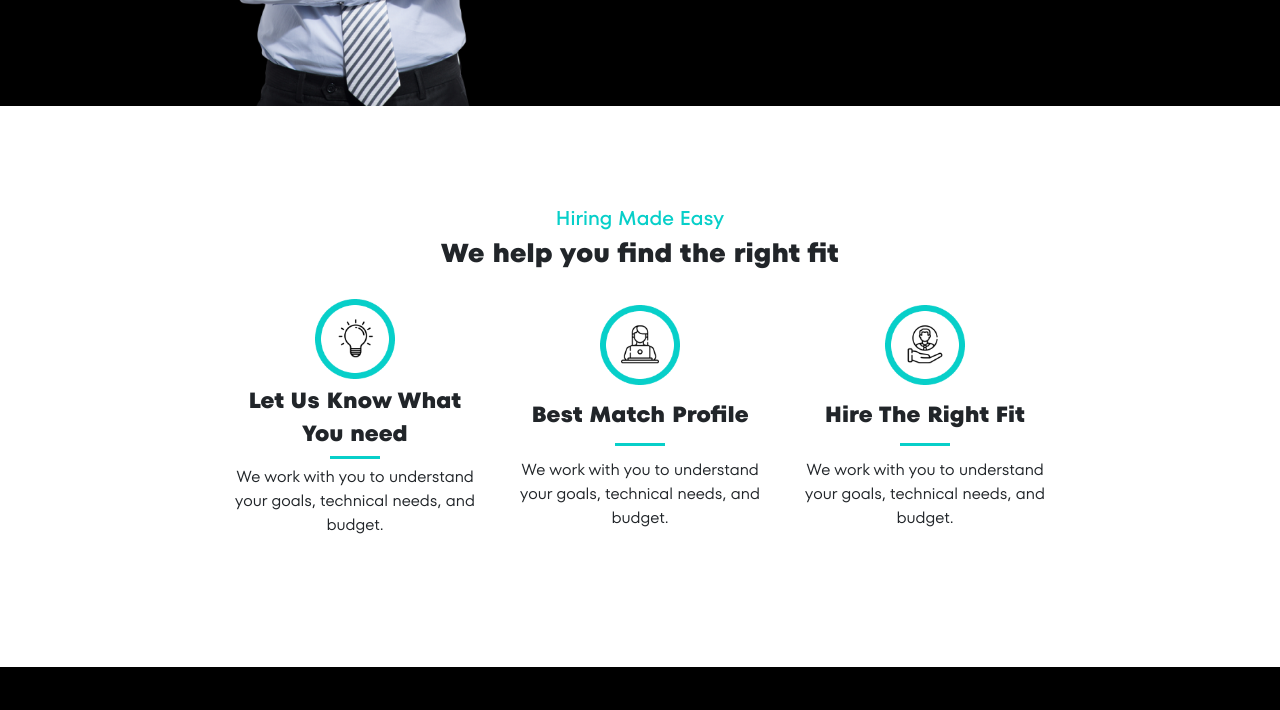
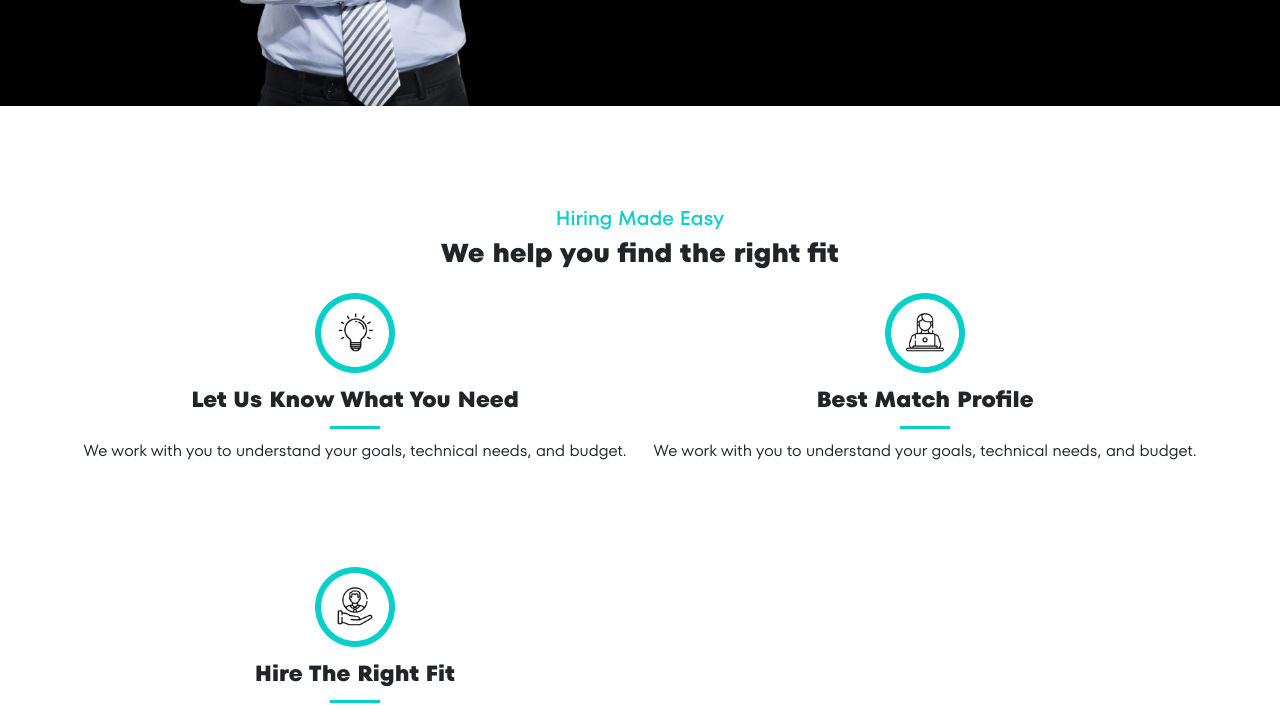
Before and after one commit to henwijames/training2, a plain HTML site: page index.html in a window 1280 px wide. Shown: the part 2326-3036 px from the top of the page. Drawn offline with nearby package versions, Linux system fonts and the light colour scheme.

Commit message:
fix talktous section

```diff
--- a/assets/style.css
+++ b/assets/style.css
@@ -300,10 +300,6 @@ header {
 }
 
 .hiring {
-  display: flex;
-  justify-center: center;
-  flex-direction: column;
-  align-items: center;
   padding: 100px 0;
 
   .hiring-title {
@@ -321,12 +317,15 @@ header {
   }
 
   .hiring-content {
+    width: 100%;
+    display: flex;
+    justify-content: center;
     .hiring-card {
       display: flex;
       flex-direction: column;
       align-items: center;
-      justify-content: space-evenly;
       height: 250px;
+      gap: 10px;
 
       .icon {
         img {
@@ -337,6 +336,7 @@ header {
         font-weight: 800;
         font-size: 22px;
         text-align: center;
+        width: 100%;
       }
 
       .line {
@@ -647,7 +647,6 @@ footer {
   }
 
   .gethired {
-    padding: 80px 40px;
     .gethired-content {
       text-align: center;
 
--- a/index.html
+++ b/index.html
@@ -161,8 +161,9 @@
           <h1>We help you find the right fit</h1>
         </div>
         <div class="hiring-content">
-          <div class="row d-flex justify-content-center align-items-center">
-            <div class="col-lg-3 col-md-4 col-sm-12 col-12 mb-4">
+          <div class="row">
+            <!-- Add justify-content-center here -->
+            <div class="col-xxl-4 col-xl-6 col-sm-12 col-12 mb-4">
               <div class="hiring-card">
                 <div class="icon">
                   <img
@@ -170,10 +171,7 @@
                     alt="Let us know"
                   />
                 </div>
-                <div class="title">
-                  Let Us Know What <br />
-                  You need
-                </div>
+                <div class="title">Let Us Know What You Need</div>
                 <div class="line"></div>
                 <div class="desc">
                   We work with you to understand your goals, technical needs,
@@ -181,7 +179,7 @@
                 </div>
               </div>
             </div>
-            <div class="col-lg-3 col-md-4 col-sm-12 col-12 mb-4">
+            <div class="col-xxl-4 col-xl-6 col-sm-12 col-12 mb-4">
               <div class="hiring-card">
                 <div class="icon">
                   <img
@@ -197,7 +195,7 @@
                 </div>
               </div>
             </div>
-            <div class="col-lg-3 col-md-4 col-sm-12 col-12 mb-4">
+            <div class="col-xxl-4 col-xl-6 col-sm-12 col-12 mb-4">
               <div class="hiring-card">
                 <div class="icon">
                   <img
```
